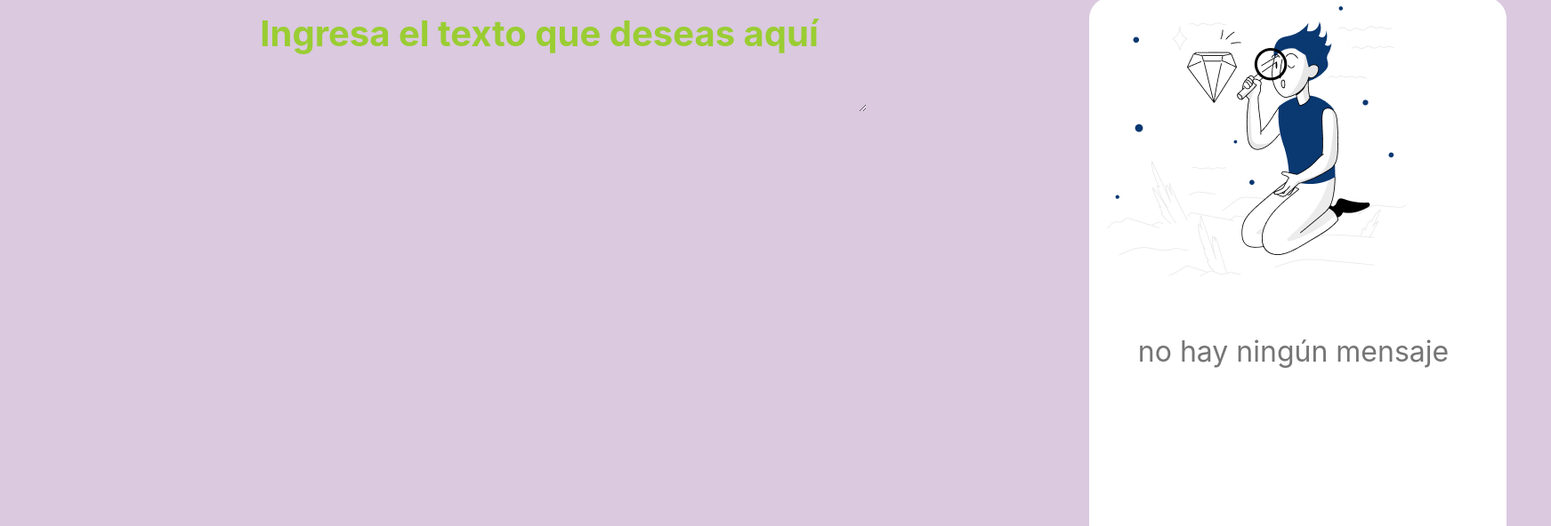
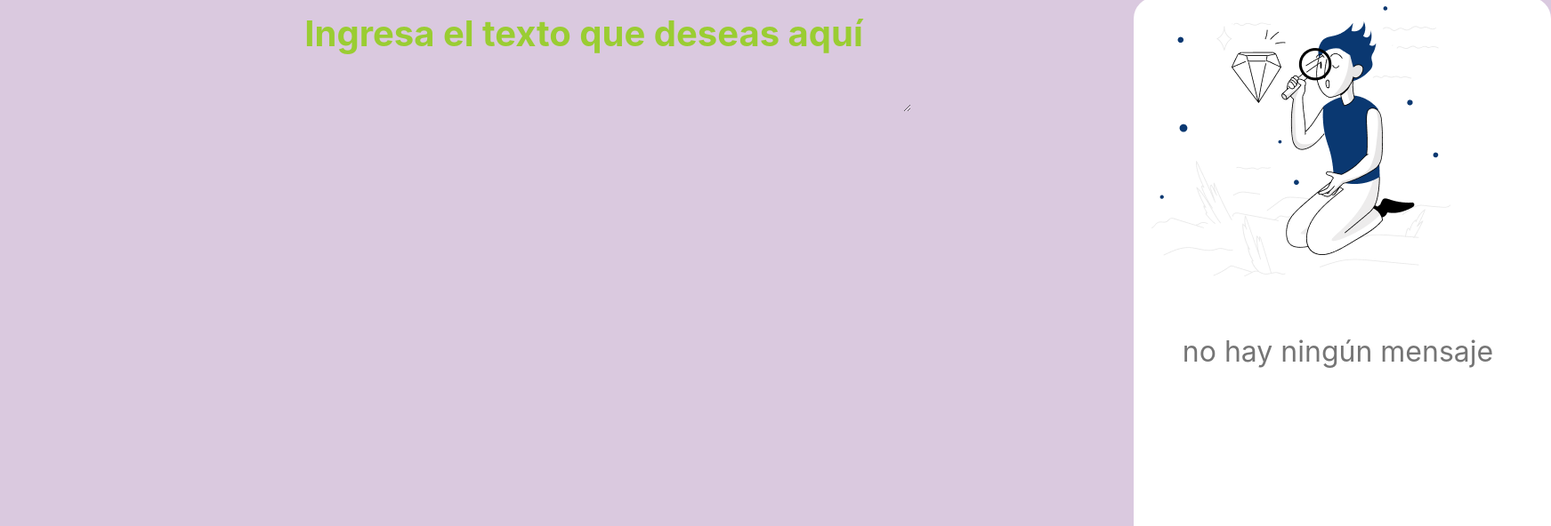
Before and after one commit to EmmanuelAle/Encriptador, a plain HTML site: page index.html in a window 1280 px wide. Shown: the part 80-672 px from the top of the page at 89% size, 1743 px wide, since content can reach past the window. Drawn offline with Linux system fonts and the light colour scheme; a web font is replaced by a local one.

Commit message:
Update style.css

```diff
--- a/style.css
+++ b/style.css
@@ -20,7 +20,7 @@ header {
     text-align: center;
     border: none;
     background-color: #dac9df;
-    margin: 10px 250px 0px 150px
+    margin: 10px 250px 0px 200px
 }
 
 .text-area::placeholder {
```
